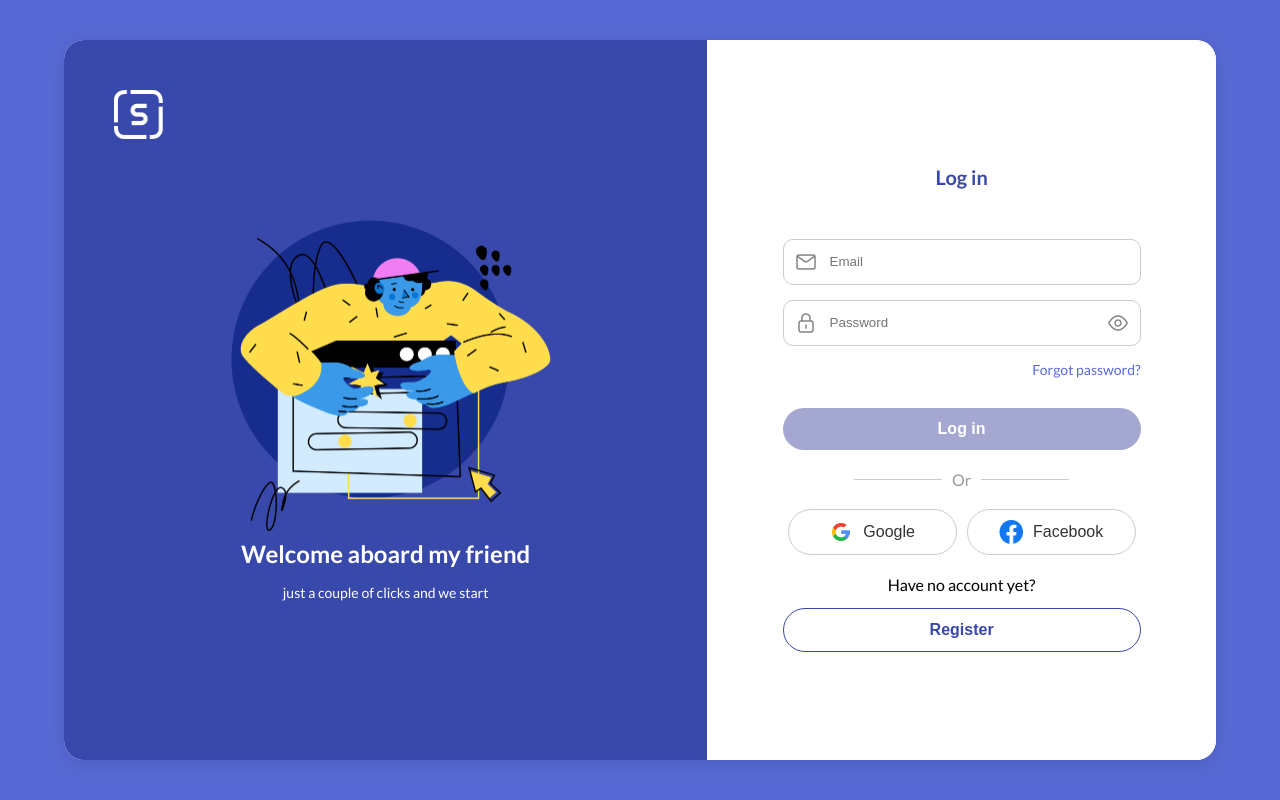
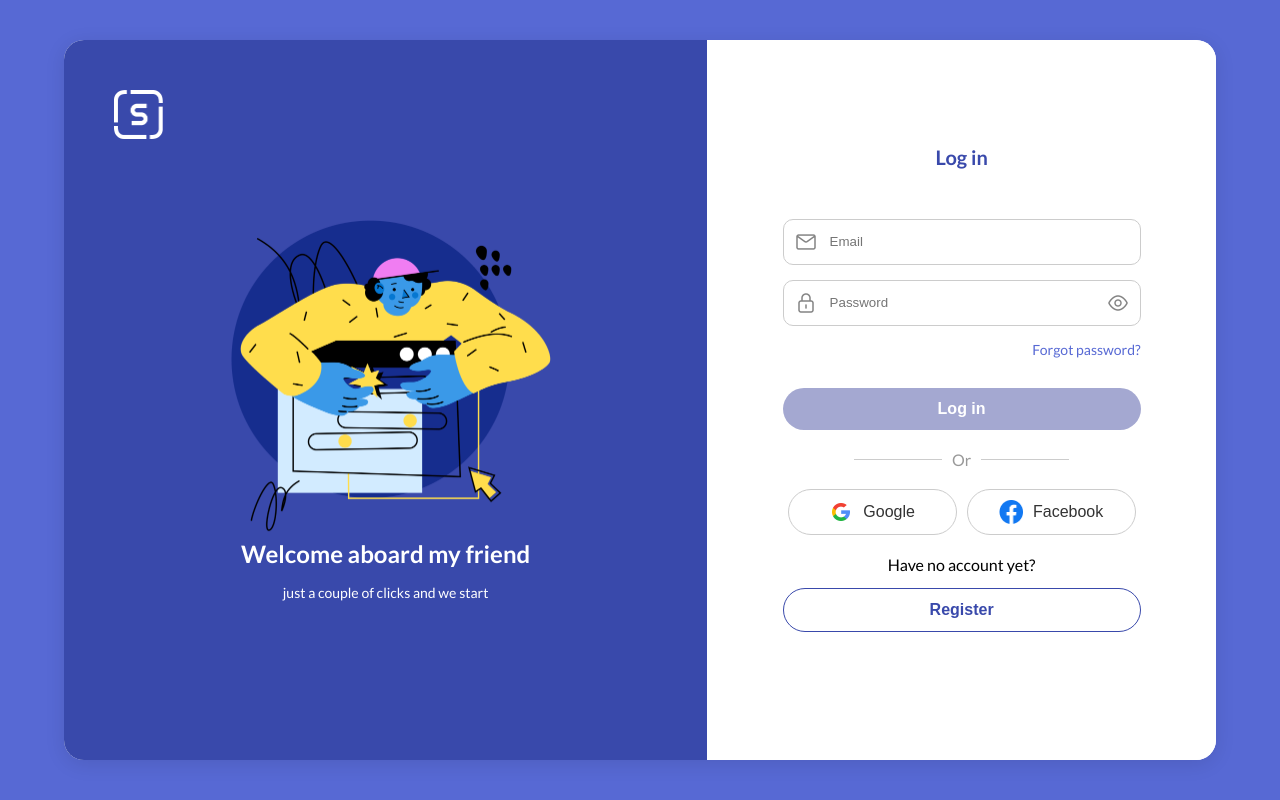
Before and after one commit to haimy88/AI_Messenger_Web_App, a React (Create React App) app: page / in a window 1280 px wide. Built offline with nearby package versions, Linux system fonts and the light colour scheme.

Commit message:
minor styling

```diff
--- a/src/components/LoginForm.js
+++ b/src/components/LoginForm.js
@@ -46,6 +46,7 @@ const styles = {
   loginForm: {
     maxWidth: "358px",
     width: "85%",
+    marginBottom: "5vh",
   },
   formHeading: {
     marginBottom: "50px",
```
